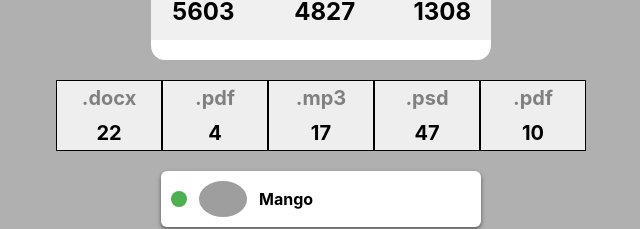
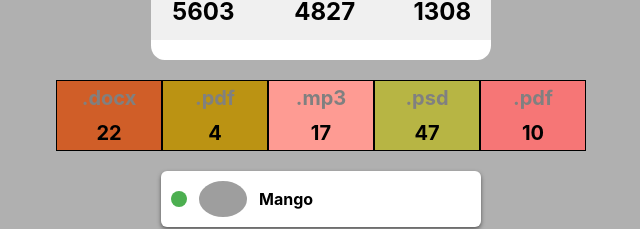
Before and after one commit to denys-drhn/goit-react-hw-01-components, a React (Create React App) app: page / in a window 1280 px wide. Shown: the part 313-542 px from the top of the page, without its empty margins (319-959 px from the left). Built offline with nearby package versions, Linux system fonts and the light colour scheme; grey boxes are pictures that could not be loaded.

Commit message:
add function getRandomHexColor and style for <li>

```diff
--- a/src/components/Statistics/Statistics.jsx
+++ b/src/components/Statistics/Statistics.jsx
@@ -1,17 +1,23 @@
 import PropTypes from 'prop-types';
 import css from './Statistics.module.css';
+function getRandomHexColor() {
+  return `#${Math.floor(Math.random() * 16777215).toString(16)}`;
+}
 
 export const Statistics = ({ title, stats }) => {
   return (
     <section className={css.statistics}>
       {title && <h2 className={css.title}>{title}</h2>}
       <ul className={css.statList}>
-        {stats.map(({ id, label, percentage }) => (
-          <li key={id} className={css.item}>
-            <span className={css.label}>{label}</span>
-            <span className={css.percentage}>{percentage}</span>
-          </li>
-        ))}
+        {stats.map(({ id, label, percentage }) => {
+          const backgroundColor = { backgroundColor: getRandomHexColor() };
+          return (
+            <li key={id} style={backgroundColor} className={css.item}>
+              <span className={css.label}>{label}</span>
+              <span className={css.percentage}>{percentage}</span>
+            </li>
+          );
+        })}
       </ul>
     </section>
   );
```
